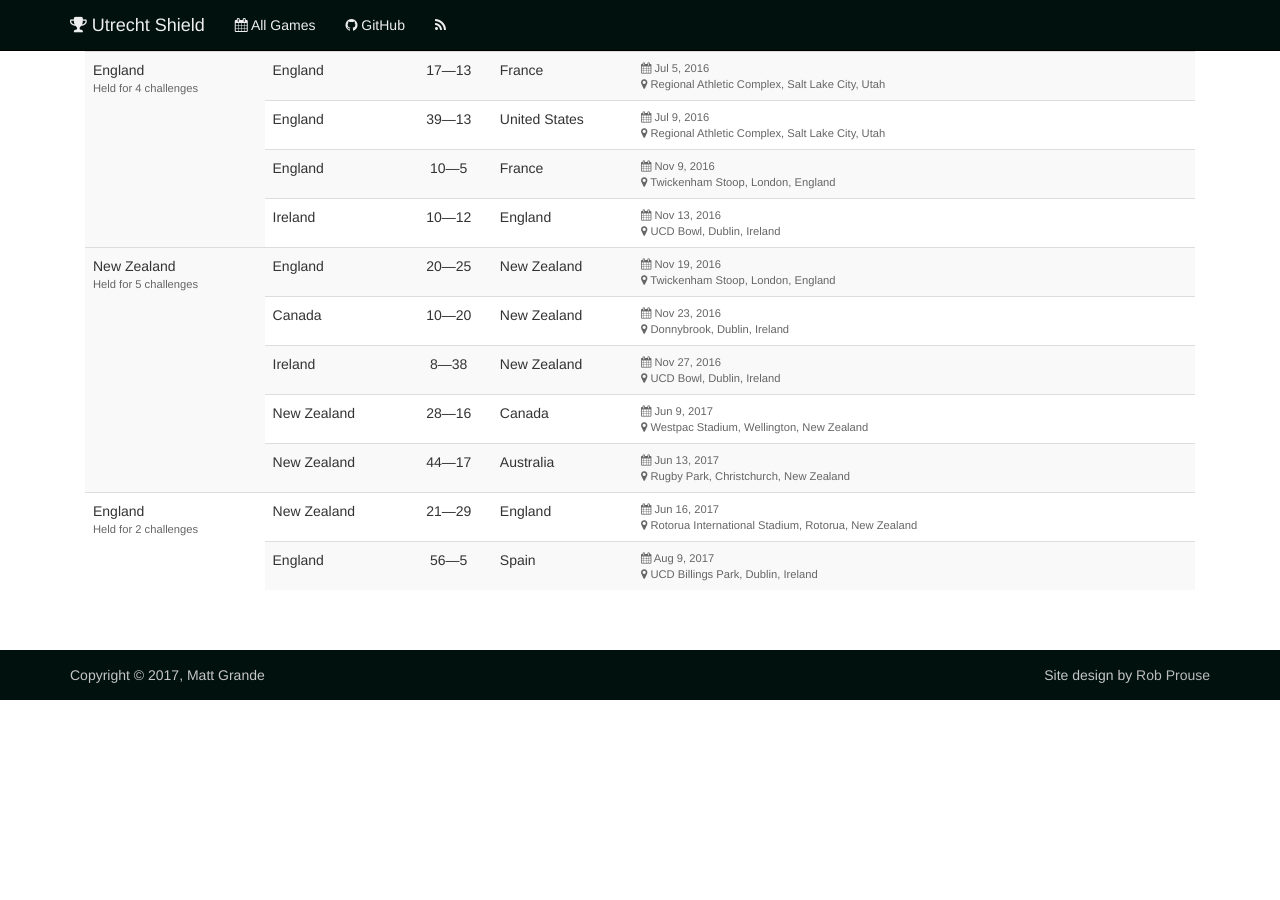
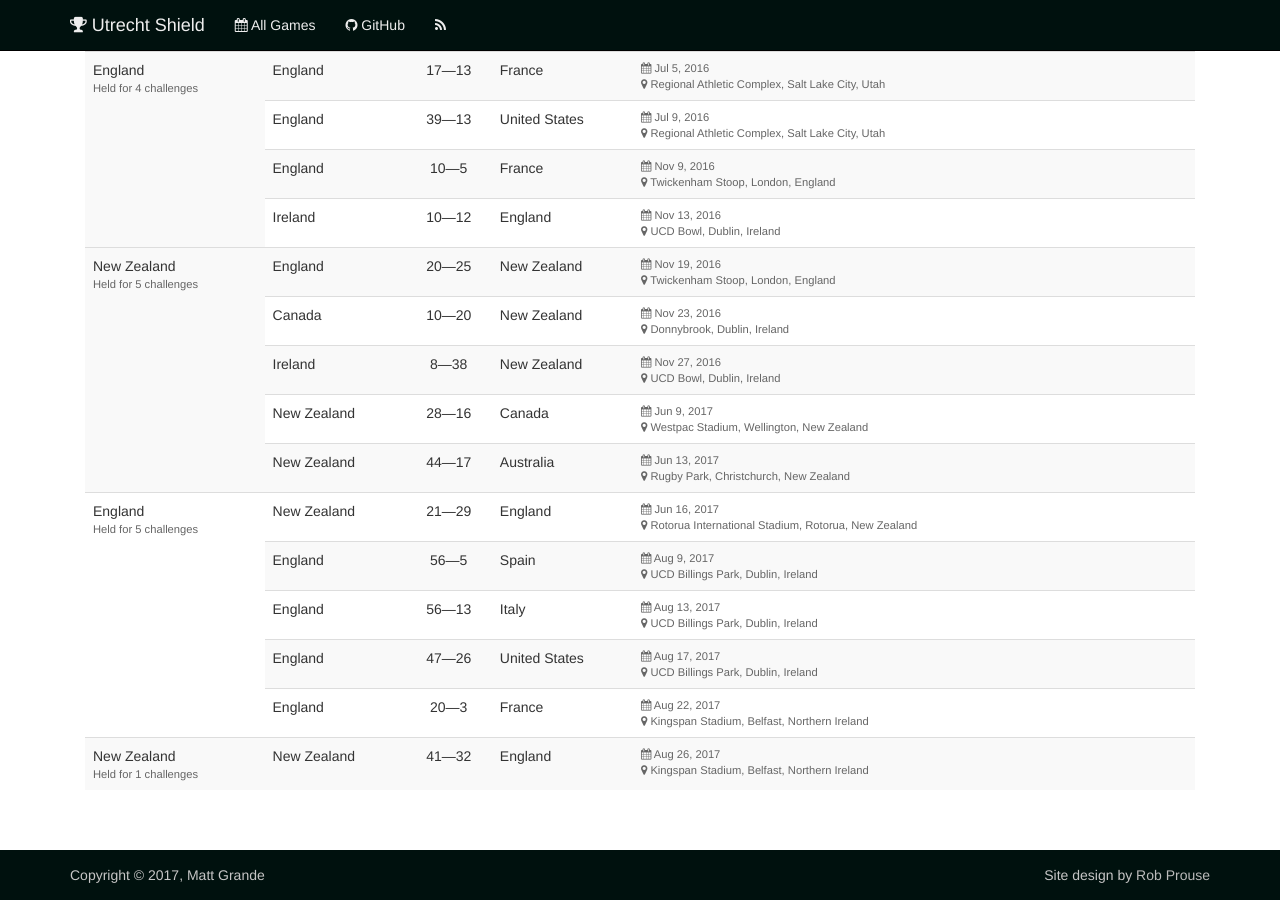
Before and after one commit to mattgrande/utrecht-shield, a Jekyll site: the page built from events.html, in a window 1280 px wide and 900 px high, scrolled down 6984 px. Built offline with Jekyll 4.4.1, drawn with Linux system fonts in a browser that asks for light colours; nearby versions of some CDN libraries; a style sheet for code colours, icons or effects is not loaded; before the commit the page ends 7684 px from its top, so only the background shows below that.

Commit message:
Update following WRWC

```diff
--- a/_posts/2017-06-16-New Zealand-v-England.md
+++ b/_posts/2017-06-16-New Zealand-v-England.md
@@ -6,6 +6,6 @@ away: England
 home_score: 21
 away_score: 29
 changed_hands: true
-held_for: 2
+held_for: 5
 held_by: England
 ---
--- /dev/null
+++ b/_posts/2017-08-13-England-v-Italy.md
@@ -0,0 +1,8 @@
+---
+layout: event
+location: UCD Billings Park, Dublin, Ireland
+home: England
+away: Italy
+home_score: 56
+away_score: 13
+---
--- /dev/null
+++ b/_posts/2017-08-17-England-v-United States.md
@@ -0,0 +1,8 @@
+---
+layout: event
+location: UCD Billings Park, Dublin, Ireland
+home: England
+away: United States
+home_score: 47
+away_score: 26
+---
--- /dev/null
+++ b/_posts/2017-08-22-England-v-France.md
@@ -0,0 +1,8 @@
+---
+layout: event
+location: Kingspan Stadium, Belfast, Northern Ireland
+home: England
+away: France
+home_score: 20
+away_score: 3
+---
--- /dev/null
+++ b/_posts/2017-08-26-New Zealand-v-England.md
@@ -0,0 +1,11 @@
+---
+layout: event
+location: Kingspan Stadium, Belfast, Northern Ireland
+home: New Zealand
+away: England
+home_score: 41
+away_score: 32
+changed_hands: true
+held_for: 1
+held_by: New Zealand
+---
--- a/matches.csv
+++ b/matches.csv
@@ -147,3 +147,7 @@ New Zealand,28,16,Canada,2017-06-09,2017 Women's International Rugby Series,"Wes
 New Zealand,44,17,Australia,2017-06-13,2017 Women's International Rugby Series,"Rugby Park, Christchurch, New Zealand"
 New Zealand,21,29,England,2017-06-16,2017 Women's International Rugby Series,"Rotorua International Stadium, Rotorua, New Zealand"
 England,56,5,Spain,2017-08-09,2017 Women's Rugby World Cup,"UCD Billings Park, Dublin, Ireland"
+England,56,13,Italy,2017-08-13,2017 Women's Rugby World Cup,"UCD Billings Park, Dublin, Ireland"
+England,47,26,United States,2017-08-17,2017 Women's Rugby World Cup,"UCD Billings Park, Dublin, Ireland"
+England,20,3,France,2017-08-22,2017 Women's Rugby World Cup,"Kingspan Stadium, Belfast, Northern Ireland"
+New Zealand,41,32,England,2017-08-26,2017 Women's Rugby World Cup,"Kingspan Stadium, Belfast, Northern Ireland"
```
Also changed, not shown: index.html (+11 -9 lines).
